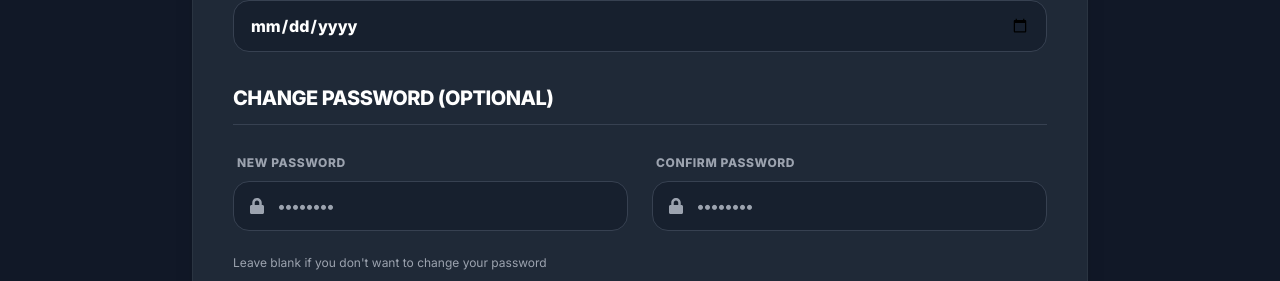
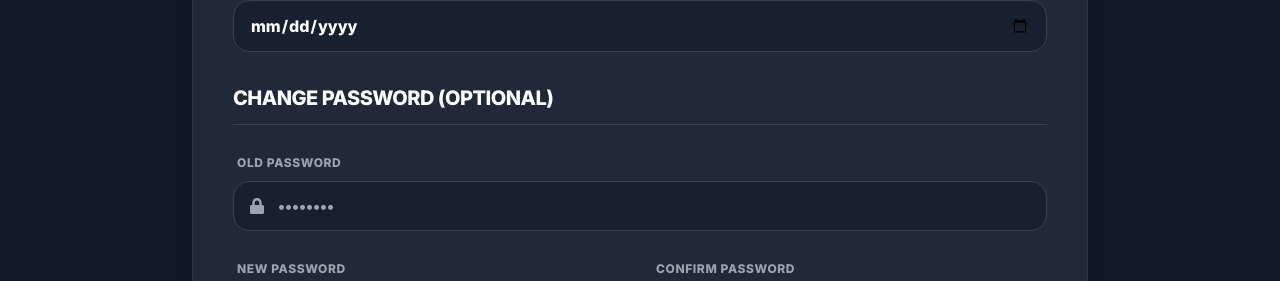
Before and after one commit to AmrIbrahim41/smart-shop0, a React (Vite) app in the folder Front-End/: page /profile in a window 1280 px wide. Shown: the part 898-1179 px from the top of the page. Built offline with nearby package versions, Linux system fonts and the light colour scheme; no server answers.

Commit message:
Fix profile

```diff
--- a/Front-End/src/pages/profile/ProfileScreen.jsx
+++ b/Front-End/src/pages/profile/ProfileScreen.jsx
@@ -1,18 +1,3 @@
-/**
- * ProfileScreen — Refactored to use the shared <UserAvatar> component.
- *
- * Changes from the original:
- *  - The avatar section now uses <UserAvatar> in BOTH states:
- *      a) When a preview URL exists (file just picked or loaded from API) →
- *         UserAvatar receives `src` and renders the real photo; if that URL
- *         ever breaks at runtime, react-avatar falls back to initials silently.
- *      b) When no preview exists → UserAvatar receives no `src` and renders
- *         the initials placeholder immediately.
- *  - Removed the direct import of Avatar from 'react-avatar' (now handled
- *    inside UserAvatar).
- *  - No other logic or JSX was changed — safe to drop in as a replacement.
- */
-
 import React, { useState, useEffect, useCallback } from 'react';
 import { useNavigate } from 'react-router-dom';
 import api, { getImageUrl } from '../../api';
@@ -50,7 +35,8 @@ const ProfileScreen = () => {
       try {
         const { data } = await api.get('/api/users/profile/');
 
-        setFormData({
+        setFormData(prev => ({
+          ...prev,
           firstName: data.name?.split(' ')[0] || '',
           lastName: data.name?.split(' ').slice(1).join(' ') || '',
           email: data.email || '',
@@ -58,9 +44,7 @@ const ProfileScreen = () => {
           city: data.profile?.city || '',
           country: data.profile?.country || '',
           birthdate: data.profile?.birthdate || '',
-          password: '',
-          confirmPassword: ''
-        });
+        }));
 
         if (data.profile?.profile_picture) {
           setprofile_picturePreview(getImageUrl(data.profile.profile_picture));
@@ -106,32 +90,45 @@ const ProfileScreen = () => {
 
   const handleSubmit = async (e) => {
     e.preventDefault();
-
-    if (formData.password && formData.password !== formData.confirmPassword) {
-      toast.error('Passwords do not match');
-      return;
-    }
-
-    if (formData.password && formData.password.length < 8) {
-      toast.error('Password must be at least 8 characters');
-      return;
-    }
-
     setUpdating(true);
 
     try {
+      // 1. معالجة طلب تغيير كلمة المرور (إذا أدخل المستخدم بيانات فيها)
+      if (formData.oldPassword || formData.password || formData.confirmPassword) {
+        if (!formData.oldPassword) {
+          toast.error('Please enter your old password.');
+          setUpdating(false);
+          return;
+        }
+        if (formData.password !== formData.confirmPassword) {
+          toast.error('Passwords do not match');
+          setUpdating(false);
+          return;
+        }
+        if (formData.password.length < 8) {
+          toast.error('Password must be at least 8 characters');
+          setUpdating(false);
+          return;
+        }
+
+        // إرسال طلب تغيير كلمة المرور للمسار المخصص
+        await api.put('/api/users/profile/change-password/', {
+          old_password: formData.oldPassword,
+          new_password: formData.password,
+          confirm_password: formData.confirmPassword
+        });
+      }
+
+      // 2. معالجة طلب تحديث بيانات الملف الشخصي الأساسية والصورة
       const submitData = new FormData();
       submitData.append('first_name', formData.firstName);
       submitData.append('last_name', formData.lastName);
       submitData.append('phone', formData.phone || '');
       submitData.append('city', formData.city || '');
       submitData.append('country', formData.country || '');
+
       if (formData.birthdate) {
         submitData.append('birthdate', formData.birthdate);
-      }
-
-      if (formData.password) {
-        submitData.append('password', formData.password);
       }
 
       if (profile_picture) {
@@ -144,6 +141,7 @@ const ProfileScreen = () => {
         },
       });
 
+      // تحديث البيانات في الـ LocalStorage
       const userInfo = JSON.parse(localStorage.getItem('userInfo') || '{}');
       const updatedUserInfo = {
         ...userInfo,
@@ -162,22 +160,32 @@ const ProfileScreen = () => {
         duration: 3000,
       });
 
+      // تفريغ حقول كلمة المرور بعد النجاح
       setFormData(prev => ({
         ...prev,
+        oldPassword: '',
         password: '',
         confirmPassword: ''
       }));
 
     } catch (error) {
       console.error("Update error:", error);
-      const errorMsg = error.response?.data?.detail || "Failed to update profile";
+
+      // استخراج رسالة الخطأ بشكل أدق (خاصة أخطاء كلمة المرور القديمة)
+      let errorMsg = "Failed to update profile";
+      if (error.response?.data) {
+        const responseData = error.response.data;
+        if (responseData.old_password) errorMsg = responseData.old_password[0];
+        else if (responseData.new_password) errorMsg = responseData.new_password[0];
+        else if (responseData.detail) errorMsg = responseData.detail;
+      }
+
       toast.error(errorMsg);
     } finally {
       setUpdating(false);
     }
   };
 
-  // Derived display name — kept in sync with form fields for live initials update.
   const displayName = `${formData.firstName} ${formData.lastName}`.trim() || 'User';
 
   if (loading) {
@@ -194,7 +202,6 @@ const ProfileScreen = () => {
 
       <div className="max-w-4xl mx-auto">
 
-        {/* Header */}
         <motion.div
           initial={{ opacity: 0, y: -20 }}
           animate={{ opacity: 1, y: 0 }}
@@ -220,14 +227,6 @@ const ProfileScreen = () => {
             {/* Profile Picture Section */}
             <div className="flex flex-col items-center">
               <div className="relative group">
-                {/*
-                  UserAvatar handles all three scenarios in one place:
-                    1. Valid URL that loads   → shows the photo.
-                    2. Valid URL that breaks  → silently shows initials.
-                    3. No URL at all         → shows initials immediately.
-                  The `displayName` value is derived live from the form fields,
-                  so the initials update as the user types their name.
-                */}
                 <UserAvatar
                   src={profile_picturePreview}
                   name={displayName}
@@ -374,6 +373,25 @@ const ProfileScreen = () => {
               </h3>
 
               <div className="grid grid-cols-1 md:grid-cols-2 gap-6">
+
+                {/* Old Password (أخذ عرض كامل لتنسيق أفضل) */}
+                <div className="space-y-2 md:col-span-2">
+                  <label className="text-xs font-bold text-gray-400 uppercase tracking-wider ml-1">
+                    Old Password
+                  </label>
+                  <div className="relative">
+                    <FaLock className="absolute left-4 top-1/2 -translate-y-1/2 text-gray-400" />
+                    <input
+                      type="password"
+                      name="oldPassword"
+                      value={formData.oldPassword}
+                      onChange={handleChange}
+                      className="w-full bg-gray-50 dark:bg-gray-900/50 border border-gray-200 dark:border-gray-700 rounded-2xl py-3 pl-11 pr-4 focus:outline-none focus:ring-2 focus:ring-primary/50 transition-all font-bold text-gray-900 dark:text-white"
+                      placeholder="••••••••"
+                    />
+                  </div>
+                </div>
+
                 {/* New Password */}
                 <div className="space-y-2">
                   <label className="text-xs font-bold text-gray-400 uppercase tracking-wider ml-1">
```
Also changed, not shown: 1 other file (tests, documents, lock files or other folders).
